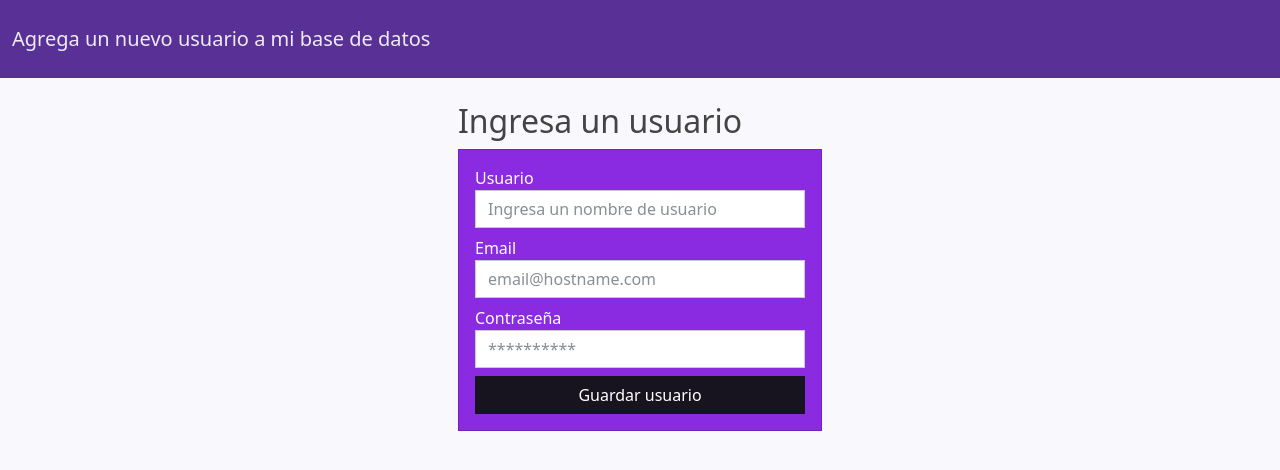
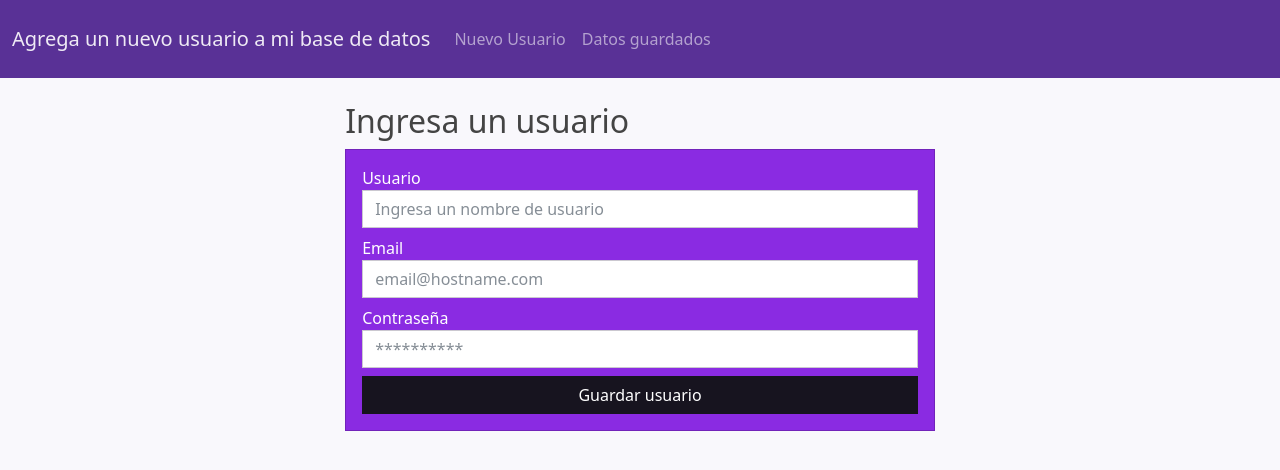
Before and after one commit to mtcjavi09/practica3_python, a Flask app: page / in a window 1280 px wide. Shown: the top 470 px of the page. Run offline with Flask 2, Linux system fonts and the light colour scheme; parts of the project's set-up code (start-up, migrations or seed data) failed here and were passed over; some libraries are stand-ins or nearby versions.

Commit message:
Se agregan las templates para tener una mejor organización

```diff
--- a/app.py
+++ b/app.py
@@ -1,7 +1,7 @@
 # se referencia a flask
 from asyncio.windows_events import NULL
 from multiprocessing import connection
-from flask import Flask, request, jsonify, send_file
+from flask import Flask, request, jsonify, render_template
 # se referencia psycopg2 para postgre sql
 from psycopg2 import connect, extras
 # se referencia cryptography para evitar que la contraseña sea leída
@@ -105,7 +105,12 @@ def updateUsers(id):
 # se agrega la ruta principal de la aplicación para el frontend
 @app.get('/')
 def home():
-    return send_file('static/index.html')
+    return render_template('index.html')
+
+# se agrega la ruta que ayudará a visualizar los datos
+@app.get('/data')
+def data():
+    return render_template('datosDB.html')
 
 # se inicializa la aplicación
 if __name__ == '__main__':
--- /dev/null
+++ b/templates/index.html
@@ -0,0 +1,18 @@
+{% extends "layout.html" %}
+{% block content %}
+<div style="padding: 0% 23%">
+    <h2>Ingresa un usuario</h2>
+    <form id="userForm" class="card card-body text-white" style="background-color:blueviolet">
+        <label for="username">Usuario</label>
+        <input type="text" name="username" placeholder="Ingresa un nombre de usuario" class="form-control mb-2"
+            required>
+        <label for="email">Email</label>
+        <input type="email" name="email" placeholder="email@hostname.com" class="form-control mb-2"
+            required>
+        <label for="password">Contraseña</label>
+        <input type="password" name="password" placeholder="**********" class="form-control mb-2"
+            required>
+        <button class="btn btn-dark">Guardar usuario</button>
+    </form>
+</div>
+{% endblock %}
--- a/static/index.html
+++ b/templates/layout.html
@@ -16,30 +16,22 @@
                         aria-controls="navbarColor01" aria-expanded="false" aria-label="Toggle navigation">
                         <span class="navbar-toggler-icon"></span>
                     </button>
+                    <div class="collapse navbar-collapse" id="navbarColor01">
+                        <ul class="navbar-nav me-auto">
+                          <li class="nav-item">
+                            <a class="nav-link" href="/">Nuevo Usuario</a>
+                          </li>
+                          <li class="nav-item">
+                            <a class="nav-link" href="/data">Datos guardados</a>
+                          </li>
+                        </ul>
+                    </div>
                 </div>
             </nav>
         </header>
         <div class="container p-4">
-            <div class="col-md-4 offset-md-4">
-                <h2>Ingresa un usuario</h2>
-                <form id="userForm" class="card card-body text-white" style="background-color:blueviolet">
-                    <label for="username">Usuario</label>
-                    <input type="text" name="username" placeholder="Ingresa un nombre de usuario" class="form-control mb-2"
-                        required>
-                    <label for="email">Email</label>
-                    <input type="email" name="email" placeholder="email@hostname.com" class="form-control mb-2"
-                        required>
-                    <label for="password">Contraseña</label>
-                    <input type="password" name="password" placeholder="**********" class="form-control mb-2"
-                        required>
-                    <button class="btn btn-dark">Guardar usuario</button>
-                </form>
-            </div>
-            <br><br>
-            <div class="size:32px;">
-                <ul id="userList">
-                </ul>
-            </div>
+            {% block content %}
+            {% endblock %}
         </div>
         <script src="/static/main.js"></script>
     </body>
```
Also changed, not shown: templates/datosDB.html (added, +7 -0 lines).
